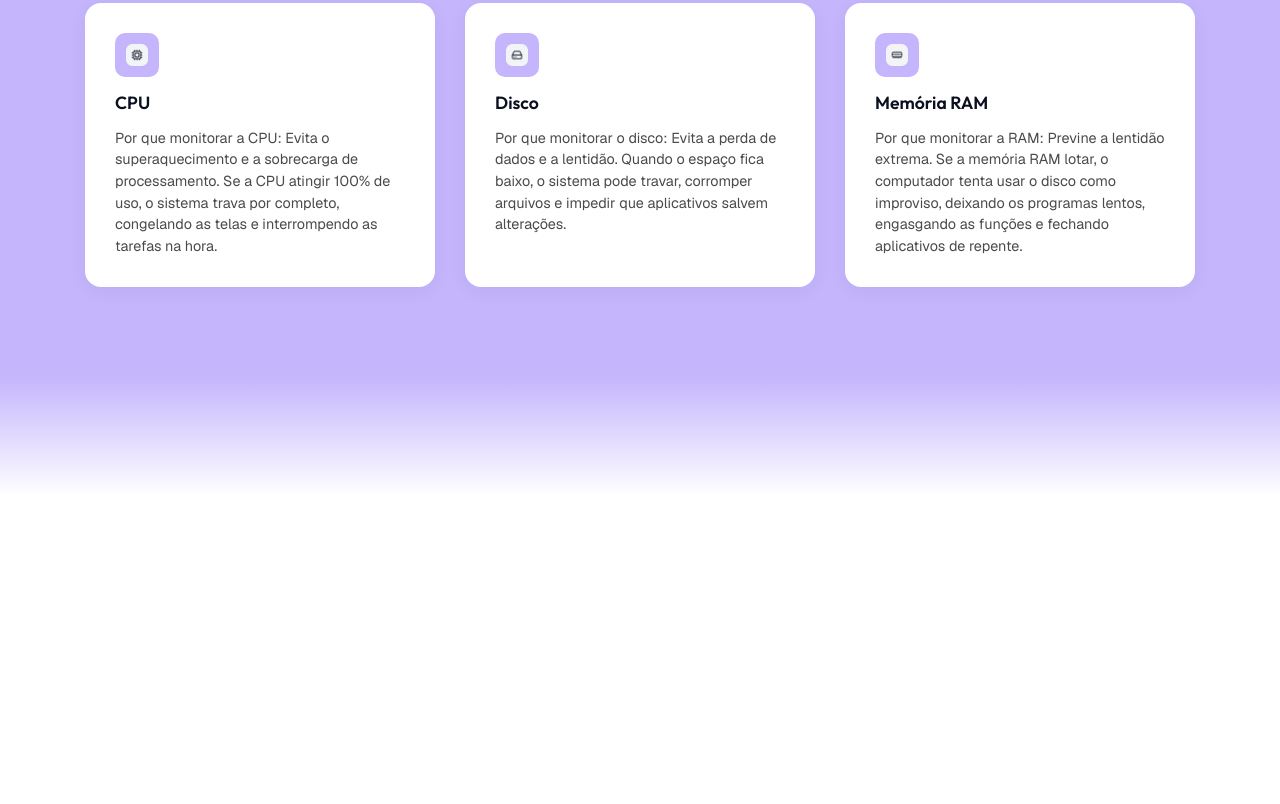
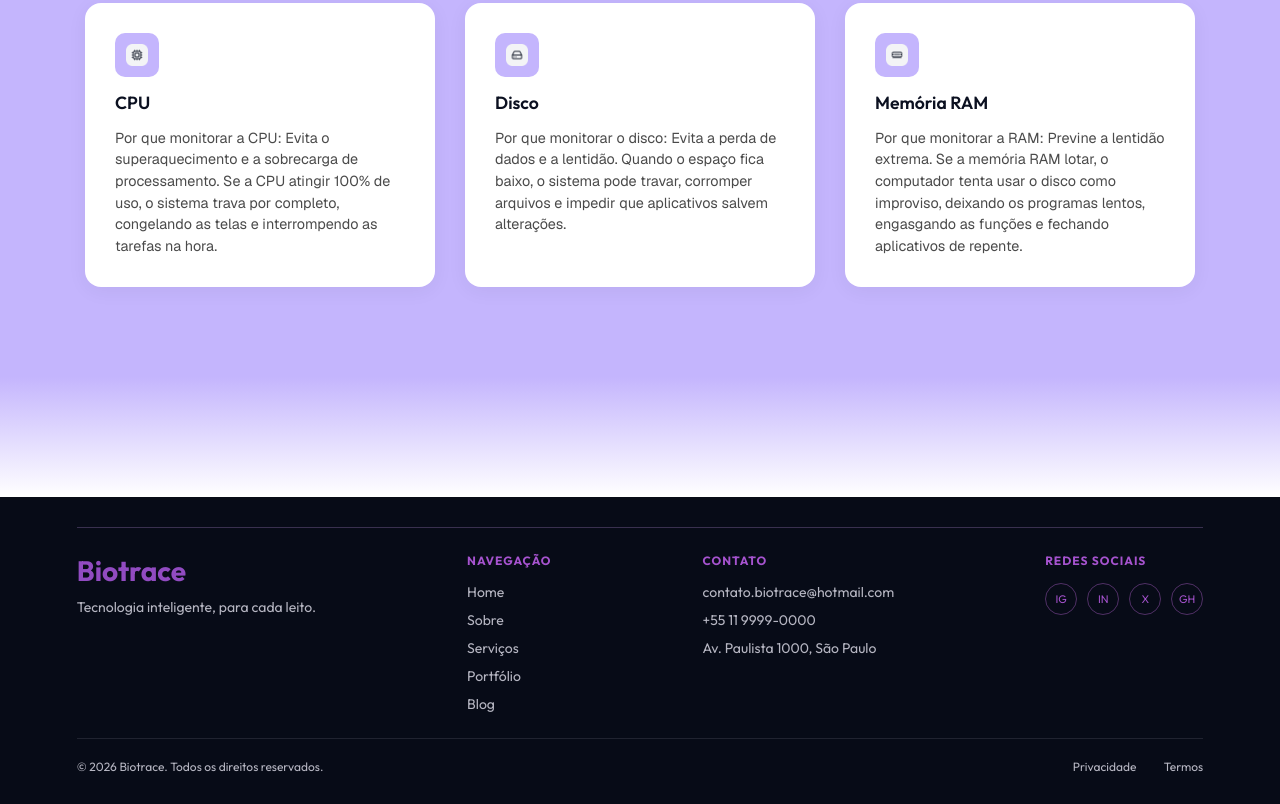
Before and after one commit to BioTrace-Monitoring/Projeto---BioTrace, a plain HTML site: page public/index.html in a window 1280 px wide. Shown: the part 1103-1907 px from the top of the page. Before the commit the page ends 1600 px from the top, so only its background shows below. Drawn offline with nearby package versions, Linux system fonts and the light colour scheme.

Commit message:
Adicionando o footer na home

```diff
--- a/public/css/style.css
+++ b/public/css/style.css
@@ -277,6 +277,111 @@ body {
     color: #4A4A4A;
 }
 
+/* footer */
+
+.footer {
+    background-color: #070b17;
+    color: #b6b6c2;
+    padding: 30px 6%;
+
+    font-family: var(--titulo);
+}
+
+.footer-conteudo {
+    display: flex;
+    justify-content: space-between;
+    gap: 40px;
+
+    max-width: 1250px;
+    margin: auto;
+    padding: 25px 0;
+
+    border-top: 1px solid #39304f;
+}
+
+.footer-marca h2 {
+    color: #914bc1;
+    font-size: 28px;
+    margin-bottom: 10px;
+}
+
+.footer-marca p {
+    font-size: 14px;
+}
+
+.footer-coluna {
+    display: flex;
+    flex-direction: column;
+    gap: 10px;
+}
+
+.footer-coluna h3 {
+    color: #a653cf;
+    font-size: 12px;
+    letter-spacing: 1px;
+    margin-bottom: 5px;
+}
+
+.footer-coluna p,
+.footer-coluna a {
+    color: #b6b6c2;
+    font-size: 14px;
+    text-decoration: none;
+}
+
+.footer-coluna a:hover {
+    color: #a653cf;
+}
+
+/* Redes sociais */
+
+.redes-sociais {
+    display: flex;
+    gap: 10px;
+}
+
+.redes-sociais a {
+    width: 32px;
+    height: 32px;
+
+    display: flex;
+    align-items: center;
+    justify-content: center;
+
+    border: 1px solid #503066;
+    border-radius: 50%;
+
+    color: #a653cf;
+    font-size: 11px;
+}
+
+/* Parte inferior do footer */
+
+.footer-final {
+    max-width: 1250px;
+    margin: auto;
+    padding-top: 20px;
+
+    border-top: 1px solid #202330;
+
+    display: flex;
+    justify-content: space-between;
+    align-items: center;
+
+    font-size: 12px;
+}
+
+.footer-final a {
+    color: #b6b6c2;
+    text-decoration: none;
+    margin-left: 25px;
+}
+
+.footer-final a:hover {
+    color: #a653cf;
+}
+
+
 /* RESPONSIVO */
 @media (max-width: 900px) {
     .grid-componentes {
--- a/public/index.html
+++ b/public/index.html
@@ -67,5 +67,56 @@
         </div>
     </div>
 </section>
+
+    <footer class="footer">
+
+        <div class="footer-conteudo">
+
+            <div class="footer-marca">
+                <h2>Biotrace</h2>
+                <p>Tecnologia inteligente, para cada leito.</p>
+            </div>
+
+            <div class="footer-coluna">
+                <h3>NAVEGAÇÃO</h3>
+
+                <a href="#">Home</a>
+                <a href="#">Sobre</a>
+                <a href="#">Serviços</a>
+                <a href="#">Portfólio</a>
+                <a href="#">Blog</a>
+            </div>
+
+            <div class="footer-coluna">
+                <h3>CONTATO</h3>
+
+                <p>contato.biotrace@hotmail.com</p>
+                <p>+55 11 9999-0000</p>
+                <p>Av. Paulista 1000, São Paulo</p>
+            </div>
+
+            <div class="footer-coluna">
+                <h3>REDES SOCIAIS</h3>
+
+                <div class="redes-sociais">
+                    <a href="#">IG</a>
+                    <a href="#">IN</a>
+                    <a href="#">X</a>
+                    <a href="#">GH</a>
+                </div>
+            </div>
+
+        </div>
+
+        <div class="footer-final">
+            <p>© 2026 Biotrace. Todos os direitos reservados.</p>
+
+            <div>
+                <a href="#">Privacidade</a>
+                <a href="#">Termos</a>
+            </div>
+        </div>
+
+    </footer>
 </body>
 </html>
```
